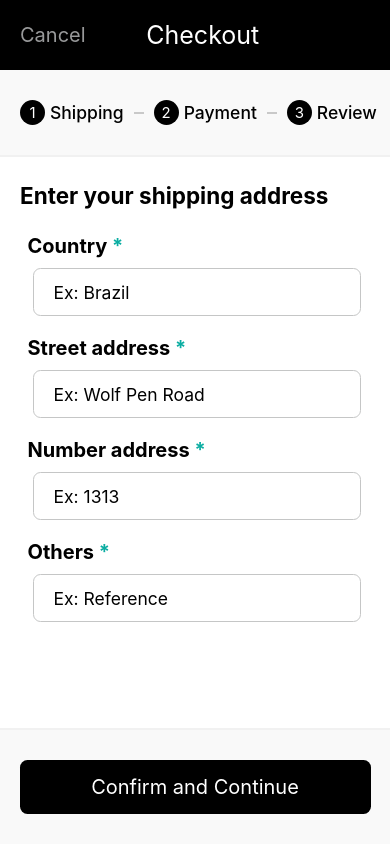
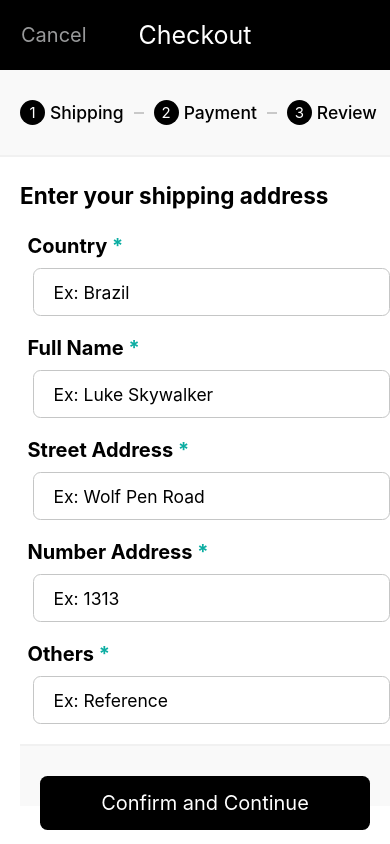
Before and after one commit to DaviS1Gomes/FormsInReactNative, a React Native app: screen /Shipping in a window 390 px wide. Built offline with nearby package versions, Linux system fonts and the light colour scheme.

Commit message:
Finish Values and Formik in Inputs Component

```diff
--- a/package.json
+++ b/package.json
@@ -13,6 +13,7 @@
     "@phosphor-icons/react": "^2.1.7",
     "@react-navigation/native": "^7.0.13",
     "@react-navigation/stack": "^7.0.18",
+    "formik": "^2.4.6",
     "phosphor-react-native": "^2.2.1",
     "react": "^18.3.1",
     "react-dom": "^18.3.1",
@@ -21,7 +22,8 @@
     "react-native-safe-area-context": "^4.14.0",
     "react-native-screens": "^4.3.0",
     "react-native-svg": "^15.10.1",
-    "styled-components": "^6.1.13"
+    "styled-components": "^6.1.13",
+    "yup": "^1.5.0"
   },
   "devDependencies": {
     "@babel/core": "^7.25.2",
--- a/src/components/ButtonCancel.tsx
+++ b/src/components/ButtonCancel.tsx
@@ -1,12 +1,12 @@
 import * as S from '../screens/ShippingScreen/Style';
 import React from 'react';
 
-function ButtonCancel(): React.JSX.Element {
+const ButtonCancel: React.FC = () => {
   return (
     <S.CancelButton>
       <S.CancelText>Cancel</S.CancelText>
     </S.CancelButton>
   );
-}
+};
 
 export default ButtonCancel;
--- /dev/null
+++ b/src/components/ButtonConfirm.tsx
@@ -0,0 +1,16 @@
+import React from 'react';
+import * as S from '../screens/ShippingScreen/Style';
+import {PressableProps} from 'react-native';
+
+const ButtonConfirm: React.FC<PressableProps> = ({onPressable}) => {
+  return (
+    <S.ButtonConfirm
+      onPress={() => {
+        onPressable;
+      }}>
+      <S.TextConfirmButton>Confirm and Continue</S.TextConfirmButton>
+    </S.ButtonConfirm>
+  );
+};
+
+export default ButtonConfirm;
--- a/src/components/Category.tsx
+++ b/src/components/Category.tsx
@@ -2,7 +2,7 @@ import React from 'react';
 import * as S from '../screens/ShippingScreen/Style';
 import ButtonCategory from './ButtonCategory';
 
-function Category(): React.JSX.Element {
+const Category: React.FC = () => {
   return (
     <S.Category>
       <ButtonCategory
@@ -24,6 +24,6 @@ function Category(): React.JSX.Element {
       />
     </S.Category>
   );
-}
+};
 
 export default Category;
--- a/src/components/ContentData.tsx
+++ b/src/components/ContentData.tsx
@@ -1,17 +1,63 @@
 import React from 'react';
+// import * as yup from 'yup';
 import * as S from '../screens/ShippingScreen/Style';
 import Inputs from './Inputs';
+import {useFormik} from 'formik';
+import Footer from './Footer';
 
-function ContentData(): React.JSX.Element {
+// import ButtonConfirm from './ButtonConfirm';
+// import {Pressable} from 'react-native';
+
+const ContentData: React.FC = () => {
+  const formik = useFormik({
+    initialValues: {
+      country: '',
+      fullName: '',
+      streetAdd: '',
+      numberAdd: '',
+      others: '',
+    },
+    onSubmit: values => {
+      console.log('Valores enviados:', values);
+    },
+  });
+
   return (
     <S.ContentData>
       <S.TitleData>Enter your shipping address</S.TitleData>
-      <Inputs placeholder={'Ex: Brazil'} name={'Country'} />
-      <Inputs placeholder={'Ex: Wolf Pen Road'} name={'Street address'} />
-      <Inputs placeholder={'Ex: 1313'} name={'Number address'} />
-      <Inputs placeholder={'Ex: Reference'} name={'Others'} />
+      <Inputs
+        placeholder={'Ex: Brazil'}
+        name={'Country'}
+        onChangeText={formik.handleChange('country')}
+        value={formik.values.country}
+      />
+      <Inputs
+        placeholder={'Ex: Luke Skywalker'}
+        name={'Full Name'}
+        onChangeText={formik.handleChange('fullName')}
+        value={formik.values.fullName}
+      />
+      <Inputs
+        placeholder={'Ex: Wolf Pen Road'}
+        name={'Street Address'}
+        onChangeText={formik.handleChange('streetAdd')}
+        value={formik.values.streetAdd}
+      />
+      <Inputs
+        placeholder={'Ex: 1313'}
+        name={'Number Address'}
+        onChangeText={formik.handleChange('numberAdd')}
+        value={formik.values.numberAdd}
+      />
+      <Inputs
+        placeholder={'Ex: Reference'}
+        name={'Others'}
+        onChangeText={formik.handleChange('others')}
+        value={formik.values.others}
+      />
+      <Footer onPresslable={formik.handleSubmit} />
     </S.ContentData>
   );
-}
+};
 
 export default ContentData;
--- a/src/components/Footer.tsx
+++ b/src/components/Footer.tsx
@@ -1,17 +1,16 @@
 import React from 'react';
 import * as S from '../screens/ShippingScreen/Style';
+import ButtonConfirm from './ButtonConfirm';
+import {PressableProps} from 'react-native';
 
-function Footer(): React.JSX.Element {
+const Footer: React.FC<PressableProps> = ({onPresslabe}) => {
   return (
     <S.Footer>
-      <S.ButtonConfirm
-        onPress={() => {
-          console.log('Confirm Button');
-        }}>
-        <S.TextConfirmButton>Confirm and Continue</S.TextConfirmButton>
-      </S.ButtonConfirm>
+      <S.ViewButton>
+        <ButtonConfirm onPress={onPresslabe} />
+      </S.ViewButton>
     </S.Footer>
   );
-}
+};
 
 export default Footer;
--- a/src/components/Header.tsx
+++ b/src/components/Header.tsx
@@ -2,13 +2,13 @@ import ButtonCancel from './ButtonCancel';
 import React from 'react';
 import * as S from '../screens/ShippingScreen/Style';
 
-function Header(): React.JSX.Element {
+const Header: React.FC = () => {
   return (
     <S.Header>
       <ButtonCancel />
       <S.MainTextHeader>Checkout</S.MainTextHeader>
     </S.Header>
   );
-}
+};
 
 export default Header;
--- a/src/components/Inputs.tsx
+++ b/src/components/Inputs.tsx
@@ -6,15 +6,15 @@ interface InputProps extends TextInputProps {
   name: string;
 }
 
-function Inputs({placeholder, name}: InputProps): React.JSX.Element {
+const Inputs: React.FC<InputProps> = ({name, ...rest}) => {
   return (
     <S.BoxInputs>
       <S.Names>
         {name} <S.NameAstDiff>*</S.NameAstDiff>
       </S.Names>
-      <S.TextInputShipping placeholder={placeholder} />
+      <S.TextInputShipping {...rest} />
     </S.BoxInputs>
   );
-}
+};
 
 export default Inputs;
--- a/src/screens/ShippingScreen/Shipping.tsx
+++ b/src/screens/ShippingScreen/Shipping.tsx
@@ -3,17 +3,15 @@ import * as S from '../../screens/ShippingScreen/Style';
 import ContentData from '../../components/ContentData';
 import Category from '../../components/Category';
 import Header from '../../components/Header';
-import Footer from '../../components/Footer';
 
-function Shipping(): React.JSX.Element {
+const Shipping: React.FC = () => {
   return (
     <S.Container>
       <Header />
       <Category />
       <ContentData />
-      <Footer />
     </S.Container>
   );
-}
+};
 
 export default Shipping;
--- a/src/screens/ShippingScreen/Style.ts
+++ b/src/screens/ShippingScreen/Style.ts
@@ -1,20 +1,22 @@
 import styled from 'styled-components/native';
 
 export const Container = styled.View`
-  height: 100%;
+  flex: 1;
   background-color: #fff;
 `;
 export const Header = styled.View`
   background-color: #000;
   height: 70px;
   align-items: center;
-  justify-content: space-between;
+  justify-content: center;
   flex-direction: row;
   align-content: center;
 `;
 
 export const CancelButton = styled.Pressable`
   margin-left: 20px;
+  position: absolute;
+  left: 1px;
 `;
 
 export const CancelText = styled.Text`
@@ -27,12 +29,9 @@ export const MainTextHeader = styled.Text`
   color: #fff;
   font-size: 25px;
   text-align: center;
-  position: absolute;
-  left: 37.5%;
 `;
 export const Category = styled.View`
   background-color: #f9f9f9;
-  display: flex;
   flex-direction: row;
   padding-top: 30px;
   padding-bottom: 30px;
@@ -46,7 +45,6 @@ export const Category = styled.View`
   border-bottom-style: solid;
 `;
 export const ButtonShipping = styled.Pressable`
-  display: flex;
   flex-direction: row;
   align-items: center;
   gap: 5px;
@@ -92,7 +90,6 @@ export const TitleData = styled.Text`
   margin-bottom: 25px;
 `;
 export const BoxInputs = styled.View`
-  width: 90%;
   gap: 10px;
   margin-left: 7.5px;
   margin-bottom: 20px;
@@ -120,20 +117,20 @@ export const TextInputShipping = styled.TextInput`
 `;
 
 export const Footer = styled.View`
-  display: flex;
   border-top-color: #f1f1f1;
   border-top-width: 2px;
   border-top-style: solid;
-  justify-content: center;
-  align-items: center;
   padding-top: 30px;
   padding-bottom: 30px;
+  padding-horizontal: 20px;
   background-color: #f9f9f9;
+`;
+export const ViewButton = styled.View`
+  flex: 1;
 `;
 
 export const ButtonConfirm = styled.Pressable`
   background-color: #000;
-  width: 90%;
   padding-top: 15px;
   padding-bottom: 15px;
   border-radius: 7.5px;
```
Also changed, not shown: 1 other file (tests, documents, lock files or other folders).
